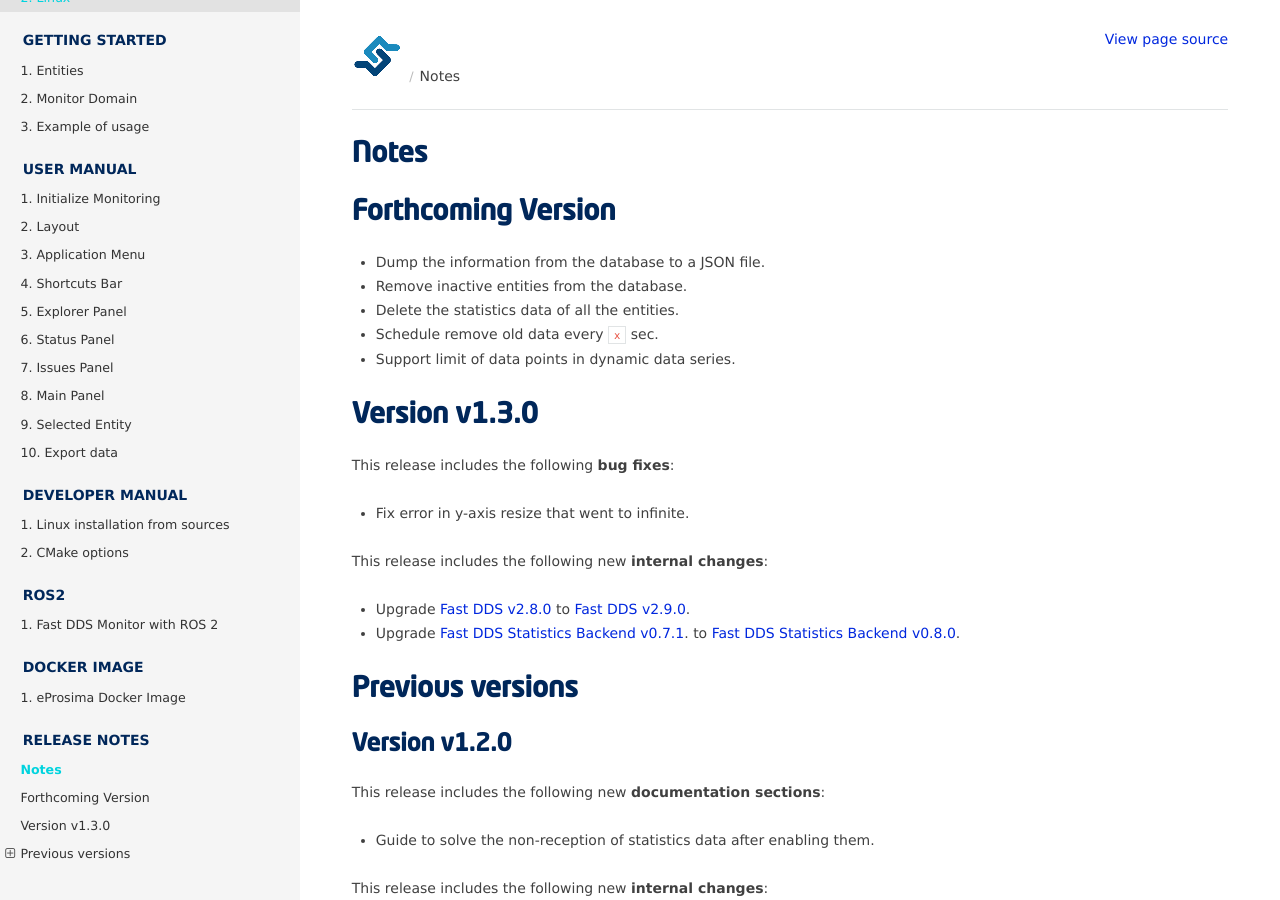
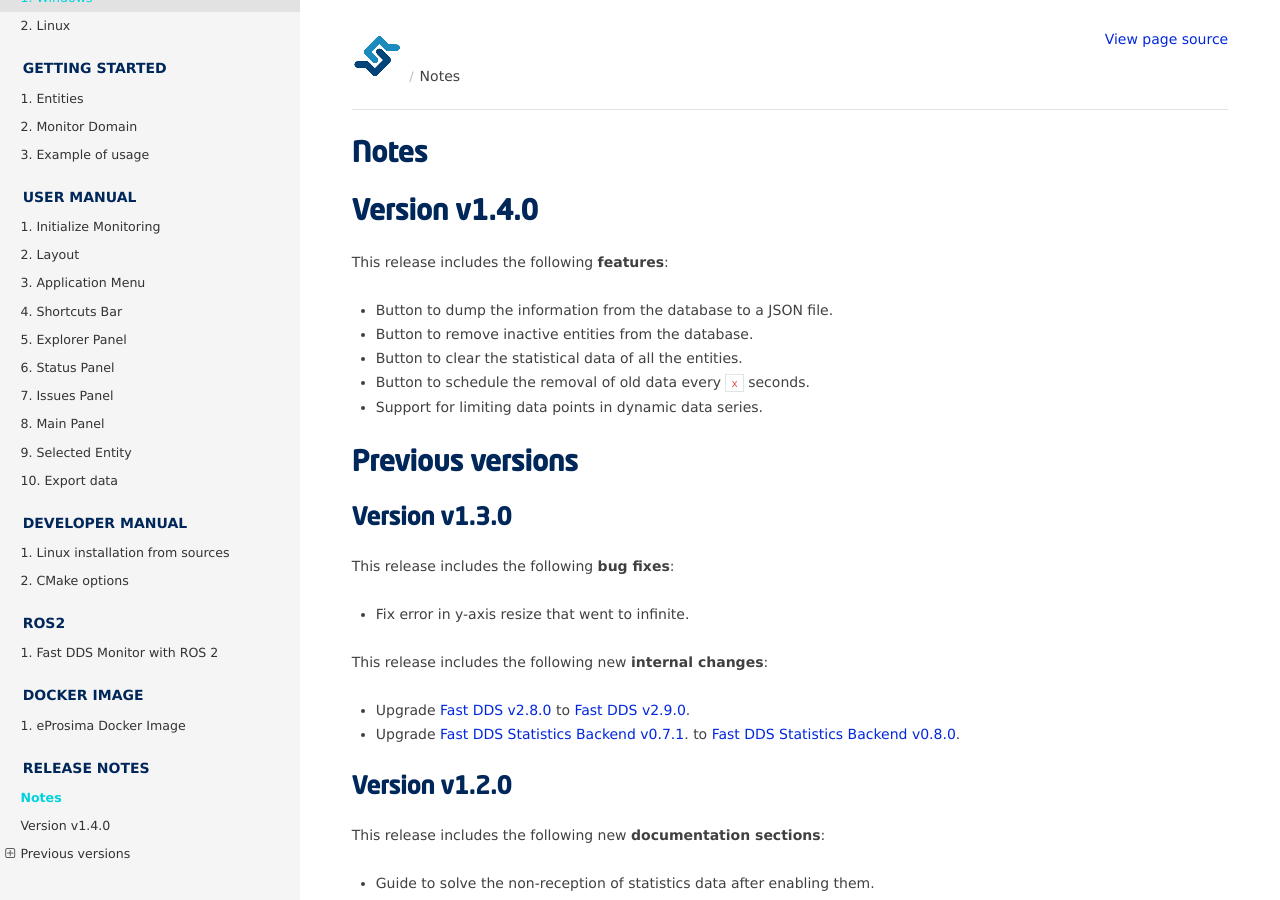
Before and after one commit to nguyenthang7215/DDS_Monitor, a Sphinx documentation site: the page built from docs/rst/notes/notes.rst, in a window 1280 px wide and 900 px high. Built offline with Sphinx 7.4.7 and the Read the Docs theme 2.0.0, drawn with Linux system fonts in a browser that asks for light colours.

Commit message:
Release notes and bump v1.4.0 (#177)
* Release notes and bump v1.4.0

Signed-off-by: Irene Bandera <irenebandera@eprosima.com>

* Add feature

Signed-off-by: Irene Bandera <irenebandera@eprosima.com>

* Apply changes

Signed-off-by: Irene Bandera <irenebandera@eprosima.com>

* Fix word

Signed-off-by: Irene Bandera <irenebandera@eprosima.com>

---------

Signed-off-by: Irene Bandera <irenebandera@eprosima.com>

```diff
--- a/CMakeLists.txt
+++ b/CMakeLists.txt
@@ -34,7 +34,7 @@ endif()
 # Version
 ###############################################################################
 set(PRODUCT_MAJOR_VERSION 1)
-set(PRODUCT_MINOR_VERSION 3)
+set(PRODUCT_MINOR_VERSION 4)
 set(PRODUCT_PATCH_VERSION 0)
 set(PRODUCT_VERSION_STR ${PRODUCT_MAJOR_VERSION}.${PRODUCT_MINOR_VERSION}.${PRODUCT_PATCH_VERSION})
 
--- a/docs/CMakeLists.txt
+++ b/docs/CMakeLists.txt
@@ -25,8 +25,8 @@ cmake_policy(VERSION 3.5...3.13)
 # Version
 ###############################################################################
 set(PRODUCT_MAJOR_VERSION 1)
-set(PRODUCT_MINOR_VERSION 2)
-set(PRODUCT_PATCH_VERSION 1)
+set(PRODUCT_MINOR_VERSION 4)
+set(PRODUCT_PATCH_VERSION 0)
 set(PRODUCT_VERSION_STR ${PRODUCT_MAJOR_VERSION}.${PRODUCT_MINOR_VERSION}.${PRODUCT_PATCH_VERSION})
 
 ###############################################################################
--- a/docs/rst/notes/forthcoming_version.rst
+++ b/docs/rst/notes/forthcoming_version.rst
@@ -1,13 +1,7 @@
+.. add orphan tag when new info added to this file
+
+:orphan:
+
 ###################
 Forthcoming Version
 ###################
-
-* Dump the information from the database to a JSON file.
-
-* Remove inactive entities from the database.
-
-* Delete the statistics data of all the entities.
-
-* Schedule remove old data every ``x`` sec.
-
-* Support limit of data points in dynamic data series.
--- a/docs/rst/notes/notes.rst
+++ b/docs/rst/notes/notes.rst
@@ -4,32 +4,27 @@
 Notes
 #####
 
-.. include:: forthcoming_version.rst
+..
+    TODO uncomment when there are forthcoming notes
+    .. include:: forthcoming_version.rst
 
 ##############
-Version v1.3.0
+Version v1.4.0
 ##############
 
-This release includes the following **bug fixes**:
+This release includes the following **features**:
 
-* Fix error in y-axis resize that went to infinite.
-
-This release includes the following new **internal changes**:
-
-* Upgrade
-  `Fast DDS v2.8.0 <https://github.com/eProsima/Fast-DDS/releases/tag/v2.8.0>`_
-  to
-  `Fast DDS v2.9.0 <https://github.com/eProsima/Fast-DDS/releases/tag/v2.9.0>`_.
-
-* Upgrade
-  `Fast DDS Statistics Backend v0.7.1 <https://github.com/eProsima/Fast-DDS-statistics-backend/releases/tag/v0.7.1>`_.
-  to
-  `Fast DDS Statistics Backend v0.8.0 <https://github.com/eProsima/Fast-DDS-statistics-backend/releases/tag/v0.8.0>`_.
+* Button to dump the information from the database to a JSON file.
+* Button to remove inactive entities from the database.
+* Button to clear the statistical data of all the entities.
+* Button to schedule the removal of old data every ``x`` seconds.
+* Support for limiting data points in dynamic data series.
 
 #################
 Previous versions
 #################
 
+.. include:: previous_versions/v1.3.0.rst
 .. include:: previous_versions/v1.2.1.rst
 .. include:: previous_versions/v1.2.0.rst
 .. include:: previous_versions/v1.1.0.rst
--- /dev/null
+++ b/docs/rst/notes/previous_versions/v1.3.0.rst
@@ -0,0 +1,18 @@
+Version v1.3.0
+==============
+
+This release includes the following **bug fixes**:
+
+* Fix error in y-axis resize that went to infinite.
+
+This release includes the following new **internal changes**:
+
+* Upgrade
+  `Fast DDS v2.8.0 <https://github.com/eProsima/Fast-DDS/releases/tag/v2.8.0>`_
+  to
+  `Fast DDS v2.9.0 <https://github.com/eProsima/Fast-DDS/releases/tag/v2.9.0>`_.
+
+* Upgrade
+  `Fast DDS Statistics Backend v0.7.1 <https://github.com/eProsima/Fast-DDS-statistics-backend/releases/tag/v0.7.1>`_.
+  to
+  `Fast DDS Statistics Backend v0.8.0 <https://github.com/eProsima/Fast-DDS-statistics-backend/releases/tag/v0.8.0>`_.
--- a/package.xml
+++ b/package.xml
@@ -3,7 +3,7 @@
 <package format="3">
   <name>fastdds_monitor</name>
   <!-->There must be a release. Update version accordingly<-->
-  <version>1.3.0</version>
+  <version>1.4.0</version>
   <description>
     Qt application written in C++ that plot the data from the Fast DDS Statistics Backend.
   </description>
```
